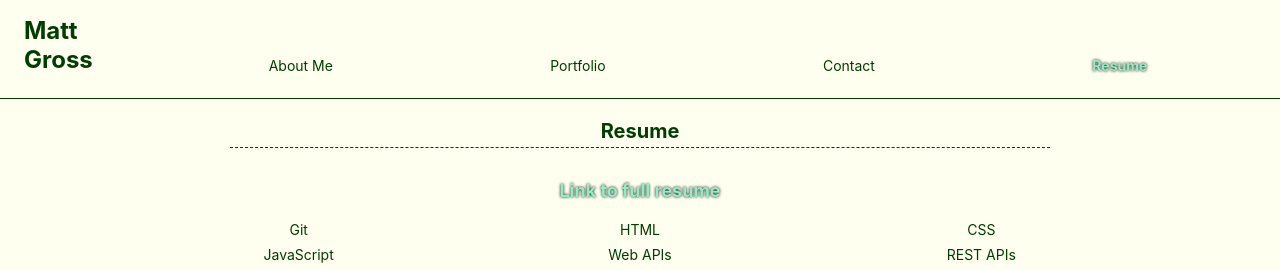
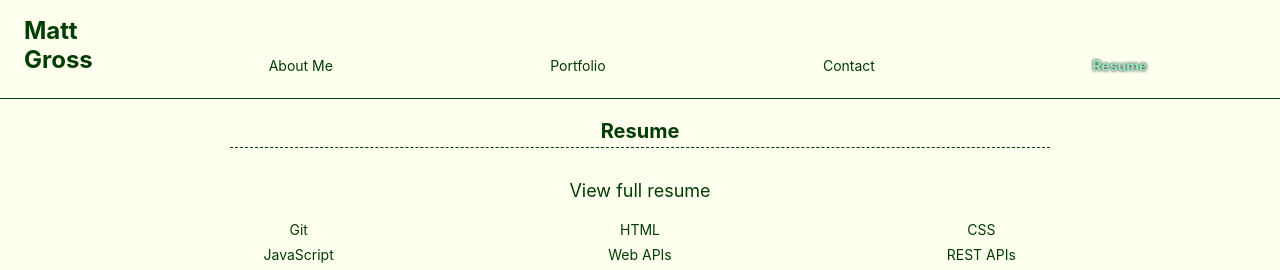
Before and after one commit to matt-gross-27/portfolio, a React (Create React App) app: page / in a window 1280 px wide. Both pictures are taken after a click on the item "Resume". Shown: the top 270 px of the page. Built offline with nearby package versions, Linux system fonts and the light colour scheme.

Commit message:
edit resume page

```diff
--- a/src/App.css
+++ b/src/App.css
@@ -71,8 +71,11 @@ li {
   padding-right: 10px;
   list-style: none;
   align-self: center;
+  margin-bottom: 8px;
+}
+
+nav > ul > li {
   cursor: pointer;
-  margin-bottom: 8px;
 }
 
 a {
@@ -82,6 +85,7 @@ a {
   text-decoration: none;
   align-self: center;
   cursor: pointer;
+  color: var(--color1);
 }
 @media (hover: hover) {
   header li:hover, a:hover{
@@ -93,7 +97,7 @@ a {
   }
 }
 
-.isActiveNav, .isActiveNav:hover, a, a:hover {
+.isActiveNav, .isActiveNav:hover {
   color: var(--color2);
   font-weight: bold;
   text-shadow: 0px 0px 3px black;
--- a/src/components/Resume.js
+++ b/src/components/Resume.js
@@ -9,7 +9,7 @@ function Resume(props) {
       <h2>Resume</h2>
       {/* <iframe className='pdf' src={pdf} title="my-resume"></iframe> */}
       <br />
-      <a href={pdf} target="_blank" rel="noreferrer">Link to full resume</a>
+      <a href={pdf} target="_blank" rel="noreferrer">View full resume</a>
       <br />
       <div className="skills">
         <ul>
```
